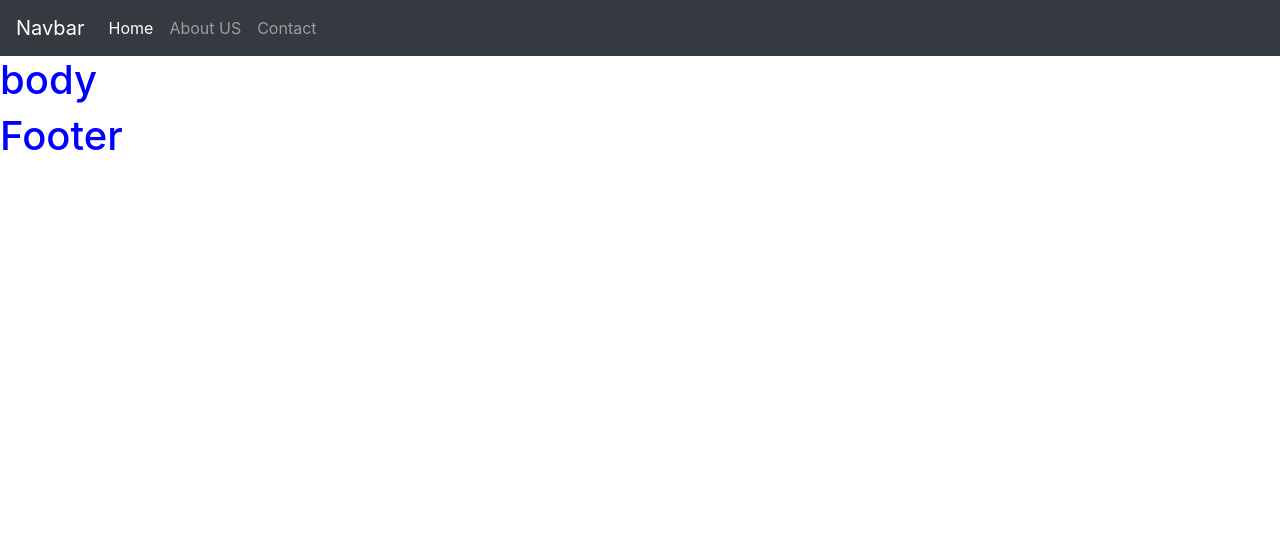
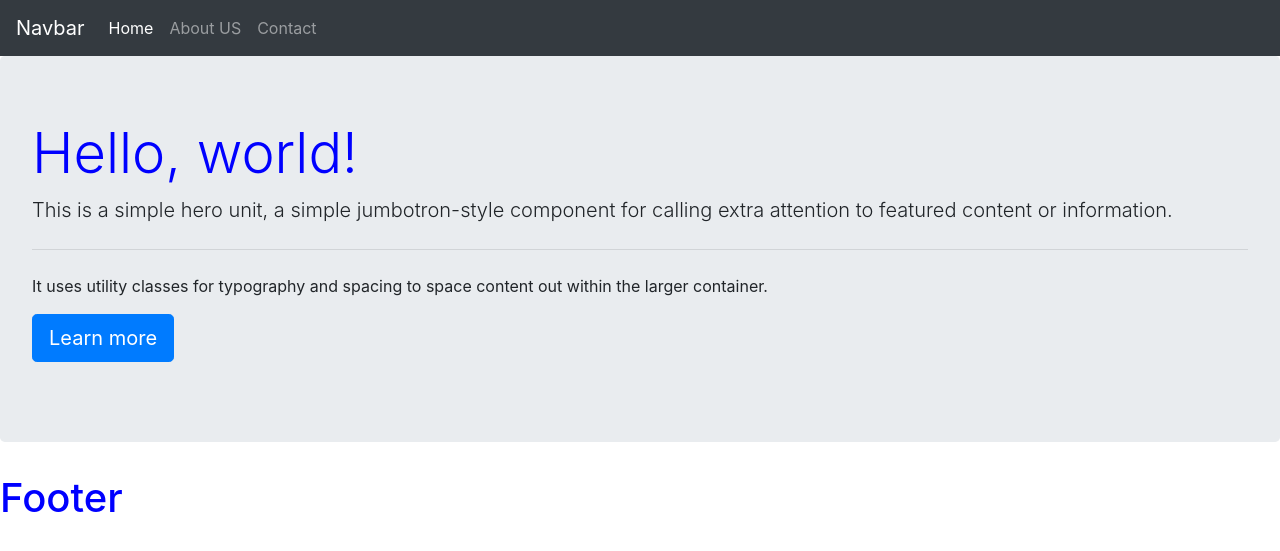
Before and after one commit to Votechain-app/Votechain, a PHP site: page / in a window 1280 px wide. Shown: the top 551 px of the page. Run offline with PHP 8.4, Linux system fonts and the light colour scheme.

Commit message:
added jumbotron to body

```diff
--- a/parts/body.php
+++ b/parts/body.php
@@ -1 +1,9 @@
-<h1>body</h1>
+<div class="jumbotron">
+  <h1 class="display-4">Hello, world!</h1>
+  <p class="lead">This is a simple hero unit, a simple jumbotron-style component for calling extra attention to featured content or information.</p>
+  <hr class="my-4">
+  <p>It uses utility classes for typography and spacing to space content out within the larger container.</p>
+  <p class="lead">
+    <a class="btn btn-primary btn-lg" href="#" role="button">Learn more</a>
+  </p>
+</div>
```
